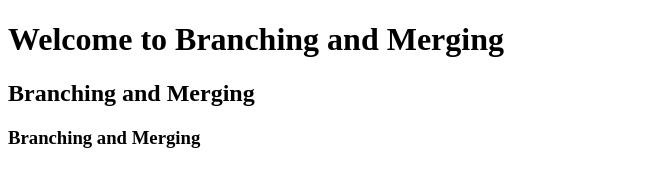
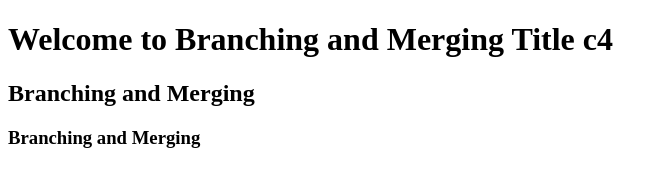
Before and after one commit to mukeshambatwar/DemoRepository, a plain HTML site: page index.html in a window 1280 px wide. Shown: the whole page, without its empty margins (0-668 px from the left). Drawn offline with Linux system fonts and the light colour scheme.

Commit message:
this is commit c4

```diff
--- a/index.html
+++ b/index.html
@@ -4,9 +4,10 @@
     <meta charset="UTF-8">
     <meta name="viewport" content="width=device-width, initial-scale=1.0">
     <title>Branching and Merging Solution </title>
+    <title>Branching and Merging Issue 1 </title>
 </head>
 <body>
-    <h1>Welcome to Branching and Merging </h1>
+    <h1>Welcome to Branching and Merging Title c4 </h1>
     <h2>Branching and Merging </h2>
     <h3>Branching and Merging </h3>
 </body>
```
